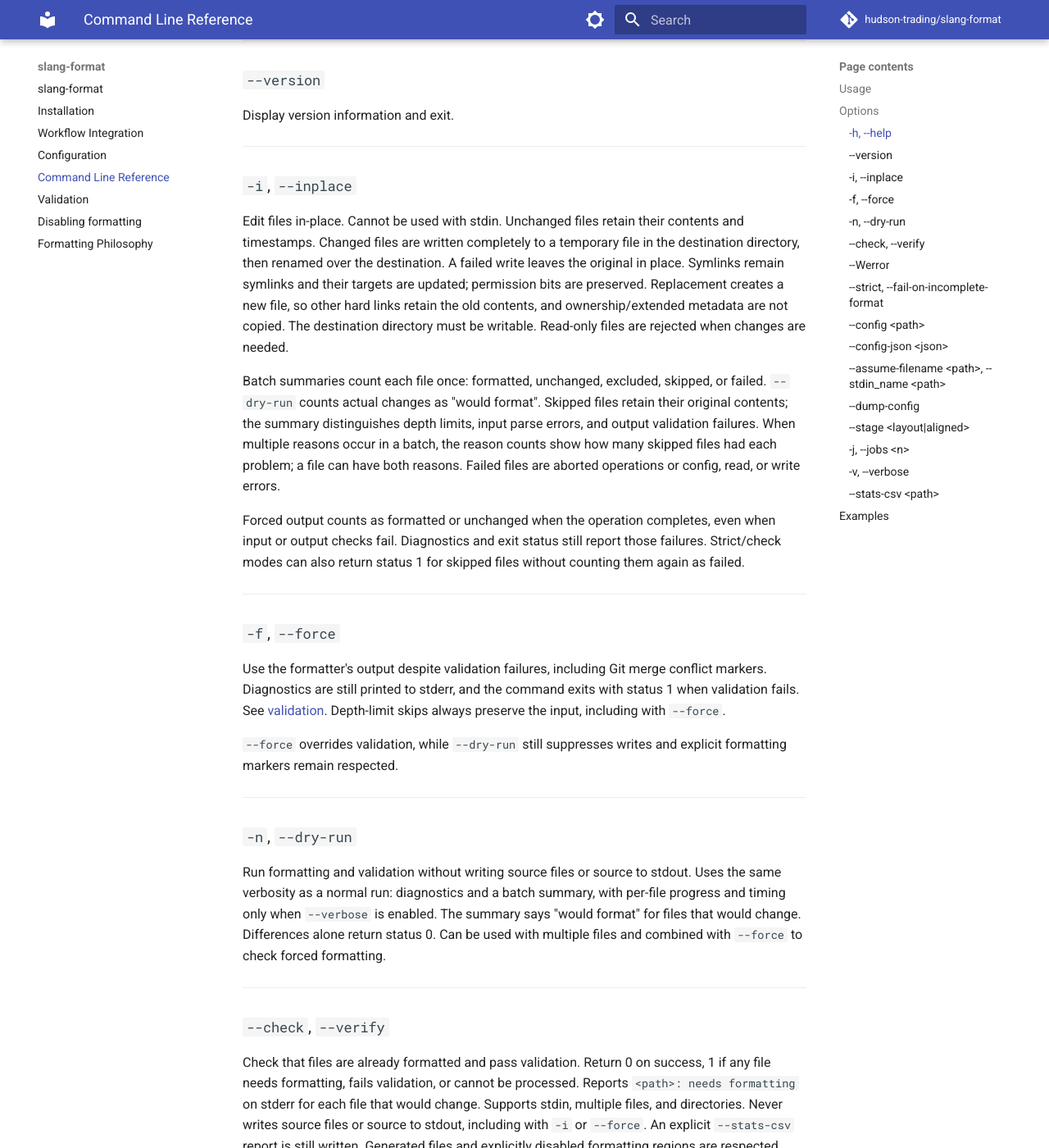
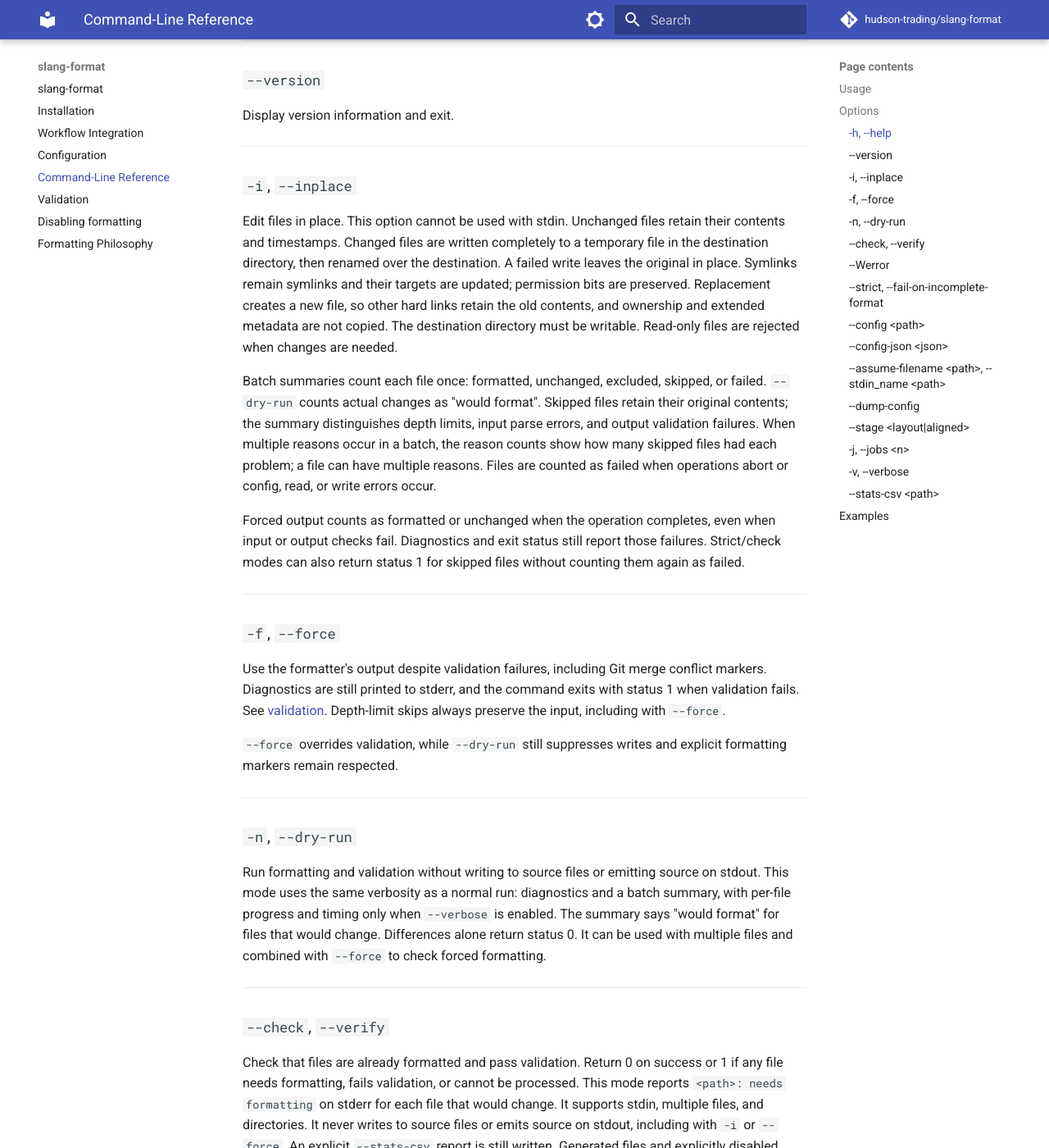
Before and after one commit to hudson-trading/slang-format, an MkDocs documentation site: the page built from docs/features/format-args.md, in a window 1280 px wide and 1400 px high, scrolled down 672 px. Shown: the whole window at 82% size. Built offline with MkDocs 1.6.1 and Material for MkDocs 9.7.7, drawn with Linux system fonts in a browser that asks for light colours; comment, search, counter and statistics services are not loaded; some of the changed text lies outside the part shown.

Commit message:
Grammar fixes

````diff
--- a/docs/features/format-args.md
+++ b/docs/features/format-args.md
@@ -1,4 +1,4 @@
-# Command Line Reference
+# Command-Line Reference
 
 ## Usage
 
@@ -6,11 +6,12 @@
 slang-format [options] [<file-or-dir> ...]
 ```
 
-If no files are specified, or the sole input is `-`, reads stdin and writes stdout.
+If no files are specified or the sole input is `-`, `slang-format` reads from stdin
+and writes to stdout.
 Stdin cannot be combined with other inputs or `-i`.
-If files are specified without `-i`, prints formatted output to stdout.
-With `-i`, modifies files in-place. Multiple files require `-i`, `--dry-run`, or `--check`.
-Directories recursively collect `.sv`, `.svh`, `.v`, and `.vh` files. Each directory
+If files are specified without `-i`, it prints formatted output to stdout.
+With `-i`, it modifies files in place. Multiple files require `-i`, `--dry-run`, or `--check`.
+Directory inputs recursively collect `.sv`, `.svh`, `.v`, and `.vh` files. Each directory
 argument's config controls `excludeDirectoryNames` (directory names) and
 `projectPaths` (files or subtrees when targeting the project root containing
 `.slang/`). Each collected file resolves its own formatting config.
@@ -22,7 +23,7 @@ and [disabling formatting](format-markers.md) for preserving source formatting.
 
 ### `-h`, `--help`
 
-Display help message and exit.
+Display a help message and exit.
 
 ---
 
@@ -34,12 +35,12 @@ Display version information and exit.
 
 ### `-i`, `--inplace`
 
-Edit files in-place. Cannot be used with stdin. Unchanged files retain their
+Edit files in place. This option cannot be used with stdin. Unchanged files retain their
 contents and timestamps. Changed files are written completely to a temporary file
 in the destination directory, then renamed over the destination. A failed write
 leaves the original in place. Symlinks remain symlinks and their targets are
 updated; permission bits are preserved. Replacement creates a new file, so other
-hard links retain the old contents, and ownership/extended metadata are not copied.
+hard links retain the old contents, and ownership and extended metadata are not copied.
 The destination directory must be writable. Read-only files are rejected when
 changes are needed.
 
@@ -47,8 +48,8 @@ Batch summaries count each file once: formatted, unchanged, excluded, skipped, o
 failed. `--dry-run` counts actual changes as "would format". Skipped files retain
 their original contents; the summary distinguishes depth limits, input parse errors, and output
 validation failures. When multiple reasons occur in a batch, the reason counts show how many
-skipped files had each problem; a file can have both reasons. Failed files are
-aborted operations or config, read, or write errors.
+skipped files had each problem; a file can have multiple reasons. Files are counted
+as failed when operations abort or config, read, or write errors occur.
 
 Forced output counts as formatted or unchanged when the operation completes, even
 when input or output checks fail. Diagnostics and exit status still report those
@@ -71,21 +72,21 @@ explicit formatting markers remain respected.
 
 ### `-n`, `--dry-run`
 
-Run formatting and validation without writing source files or source to stdout.
-Uses the same verbosity as a normal run: diagnostics and a batch summary, with
+Run formatting and validation without writing to source files or emitting source on stdout.
+This mode uses the same verbosity as a normal run: diagnostics and a batch summary, with
 per-file progress and timing only when `--verbose` is enabled. The summary says
 "would format" for files that would change. Differences alone return status 0.
-Can be used with multiple files and combined with `--force` to check forced formatting.
+It can be used with multiple files and combined with `--force` to check forced formatting.
 
 ---
 
 ### `--check`, `--verify`
 
-Check that files are already formatted and pass validation. Return 0 on success,
+Check that files are already formatted and pass validation. Return 0 on success or
 1 if any file needs formatting, fails validation, or cannot be processed.
-Reports `<path>: needs formatting` on stderr for each file that would change.
-Supports stdin, multiple files, and directories. Never writes source files or source
-to stdout, including with `-i` or `--force`. An explicit `--stats-csv` report is still written. Generated files and explicitly disabled
+This mode reports `<path>: needs formatting` on stderr for each file that would change.
+It supports stdin, multiple files, and directories. It never writes to source files or emits source
+on stdout, including with `-i` or `--force`. An explicit `--stats-csv` report is still written. Generated files and explicitly disabled
 formatting regions are respected. Batch results do not depend on file order.
 
 ### `--Werror`
@@ -100,12 +101,14 @@ Without `--dry-run`, this changes exit status without suppressing normal output.
 ### `--strict`, `--fail-on-incomplete-format`
 
 Return status 1 on every validation failure, including structural parse failures,
-CST mismatches, and non-idempotent output that normally preserve the input and
-return 0. Output handling is unchanged: rejected candidates remain unapplied unless
+CST mismatches, and non-idempotent output. When these failures occur, the formatter
+normally preserves the input and returns 0. Output handling is unchanged:
+rejected candidates remain unapplied unless
 `--force` is also given. Formatting differences and unmatched `on` warnings alone
 are not failures. This is validation of formatting safety, not compilation.
 
-The default is `true`; it cannot override `--strict`, `--check`, or `--Werror`.
+`--failsafe_success` defaults to `true`; setting it to `true` cannot override
+`--strict`, `--check`, or `--Werror`.
 
 ---
 
@@ -145,10 +148,10 @@ an explicit config.
 
 Give stdin a filename for config discovery and diagnostic locations. The file need
 not exist, so unsaved editor buffers work. Relative paths resolve against the
-current directory. Searches for `.slang/format.json` from the filename's parent,
+current directory. The formatter searches for `.slang/format.json` from the filename's parent,
 then falls back to the current directory. `--config` or `--config-json` takes precedence.
-Ignored for actual file inputs. Without this option stdin uses the current
-directory's config and diagnostics identify `<stdin>`.
+This option is ignored for actual file inputs. Without it, stdin uses the current
+directory's config, and diagnostics identify `<stdin>`.
 
 ```sh
 slang-format --assume-filename rtl/top.sv - < editor-buffer.sv
@@ -186,13 +189,13 @@ hold up reports from other workers. Output order can vary between runs. Use `-j1
 to isolate one active file at a time. Single-file and stdin modes also report progress.
 Elapsed time measures wall-clock milliseconds spent reading, formatting, and
 validating that input, including blocked reads. It excludes config discovery,
-worker queue wait, result reporting, and output writes. For stdin it includes
+time spent waiting in the worker queue, result reporting, and output writes. For stdin, it includes
 waiting for input/EOF. Timings use a monotonic clock.
 
 ### `--stats-csv <path>`
 
 Write per-file timing and outcomes to a CSV file, independently of `--verbose`.
-Works for files, directory batches, stdin, both formatter stages, checks, and dry
+This option works for files, directory batches, stdin, both formatter stages, checks, and dry
 runs. An explicitly requested report is written even when source writes are disabled
 by `--check` or `--dry-run`. Source stdout remains unchanged.
 
@@ -220,7 +223,7 @@ only the header. Errors before input processing, such as invalid arguments or a
 missing input path, can prevent report creation entirely.
 
 Paths are CSV-quoted with embedded quotes doubled. The report cannot overwrite an
-input or loaded configuration, including aliases through symlinks/hard links.
+input or loaded configuration, including aliases through symlinks or hard links.
 `-` is rejected as a report path. Failure to open the report stops formatting;
 a later report write failure makes the command exit 1 while processing continues.
 
@@ -231,13 +234,13 @@ slang-format -v -j8 --dry-run --stats-csv timings.csv rtl/
 ## Examples
 
 ```bash
-# Format a file and print to stdout
+# Format a file and print it to stdout
 slang-format top.sv
 
-# Format in-place
+# Format in place
 slang-format -i top.sv
 
-# Format multiple files in-place with 8 threads
+# Format multiple files in place with 8 threads
 slang-format -i -j 8 src/**/*.sv
 
 # Pipe from stdin
````
Also changed, not shown: other parts of docs/features/format-args.md (+1 -1 lines), CONTRIBUTING.md (+1 -1 lines), DEVELOPING.md (+4 -2 lines), README.md (+1 -1 lines), docs/features/format-markers.md (+4 -4 lines), docs/features/format-philosophy.md (+12 -12 lines), docs/features/format-validation.md (+3 -3 lines), docs/index.md (+2 -2 lines).
